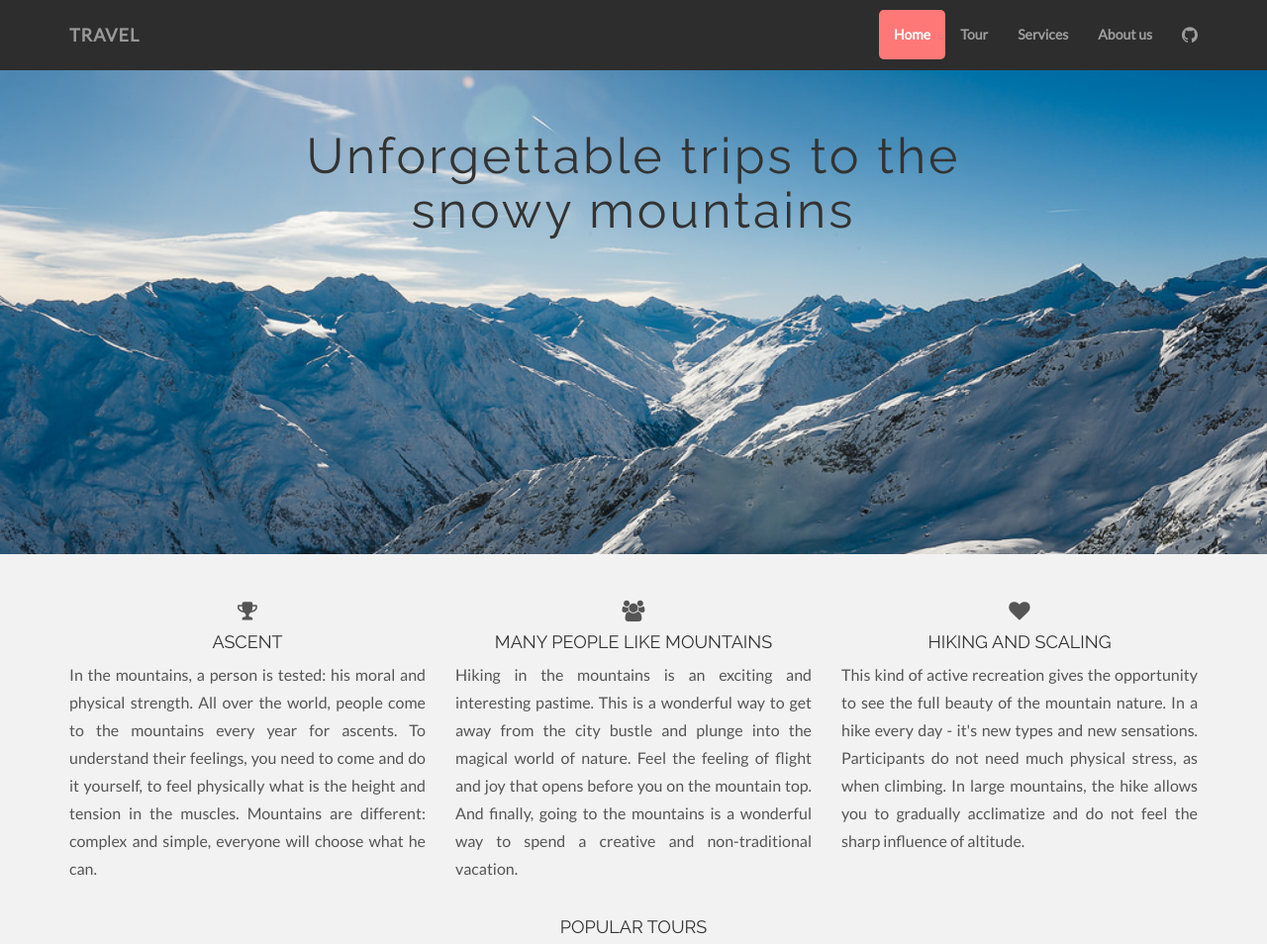
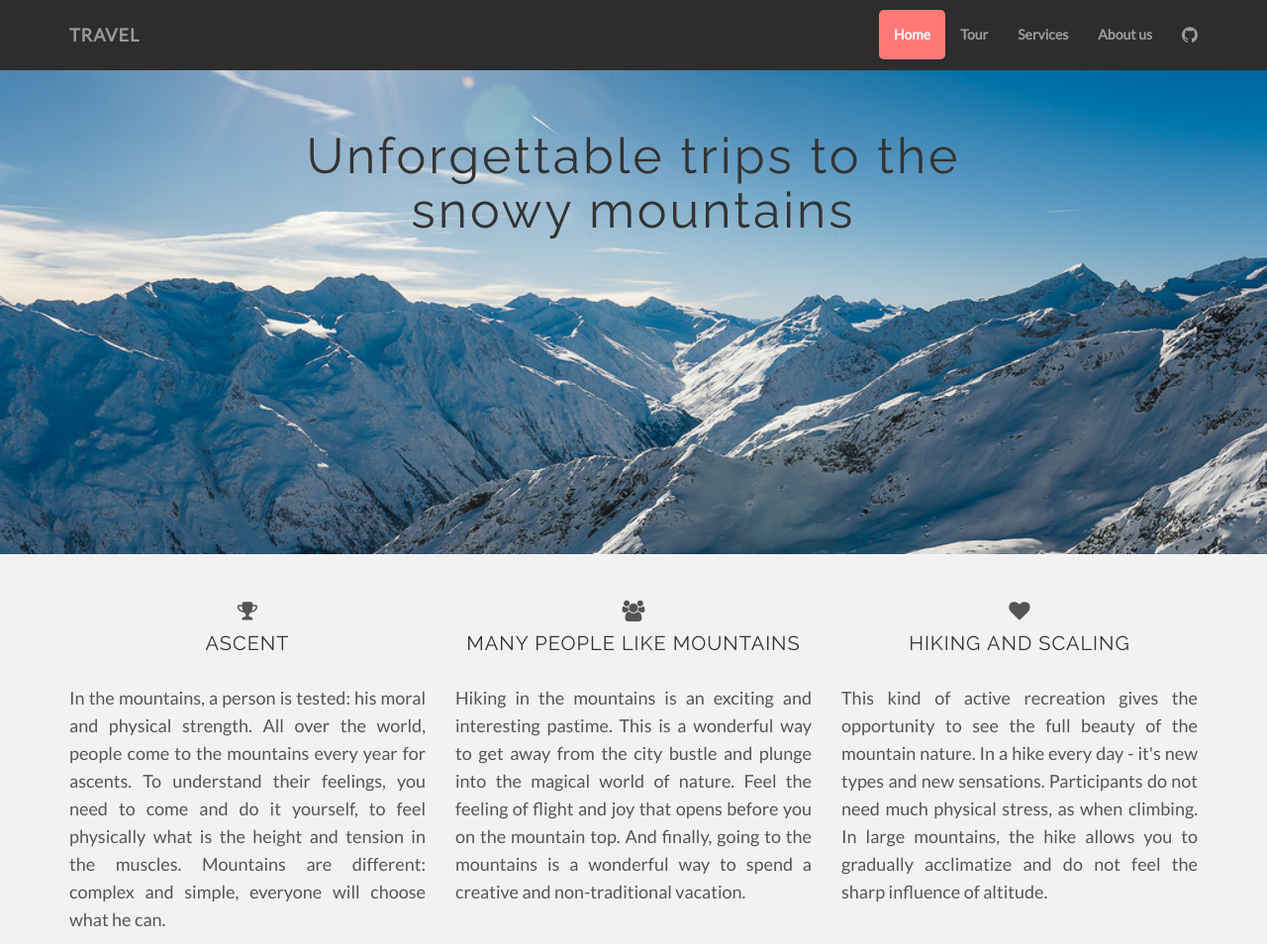
Before and after one commit to Alexandr-Karavai/web_mountain_travel, a plain HTML site: page index.html in a window 1280 px wide. Shown: the top 954 px of the page at 99% size. Drawn offline with Linux system fonts and the light colour scheme.

Commit message:
Fixed container info

```diff
--- a/css/main.css
+++ b/css/main.css
@@ -82,3 +82,13 @@ a:hover, a:focus {
     font-size: 50px;
     letter-spacing: 3px;
 }
+
+.info h4 {
+    letter-spacing: 1px;
+    font-size: 20px;
+    padding-bottom: 20px;
+}
+
+.info p {
+    font-size: 18px;
+}
```
